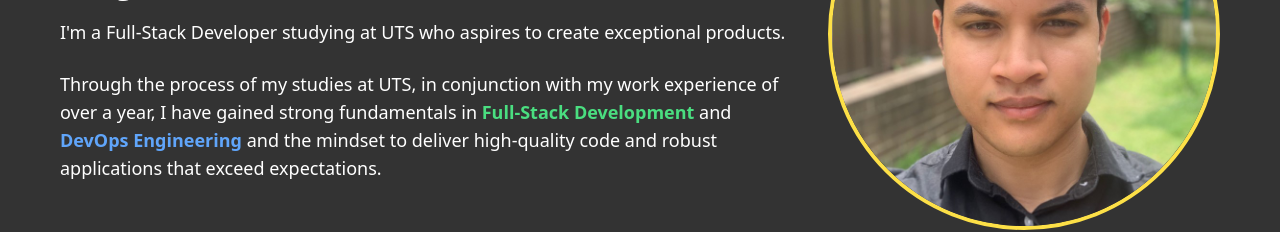
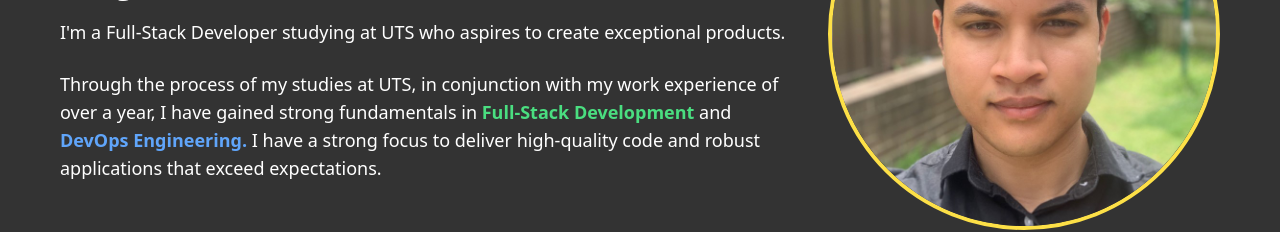
Before and after one commit to abrarbarbhuyia/portfolio-v2, a Next.js app: page / in a window 1280 px wide. Shown: the part 366-598 px from the top of the page. Built offline with nearby package versions, Linux system fonts and the light colour scheme.

Commit message:
chore: editing header sentence

```diff
--- a/src/components/Header.tsx
+++ b/src/components/Header.tsx
@@ -20,8 +20,8 @@ const Header = () => {
               Full-Stack Development
             </span>{" "}
             and{" "}
-            <span className="font-bold text-blue-400">DevOps Engineering</span>{" "}
-            and the mindset to deliver high-quality code and robust applications
+            <span className="font-bold text-blue-400">DevOps Engineering.</span>{" "}
+            I have a strong focus to deliver high-quality code and robust applications
             that exceed expectations.
           </div>
         </div>
```
